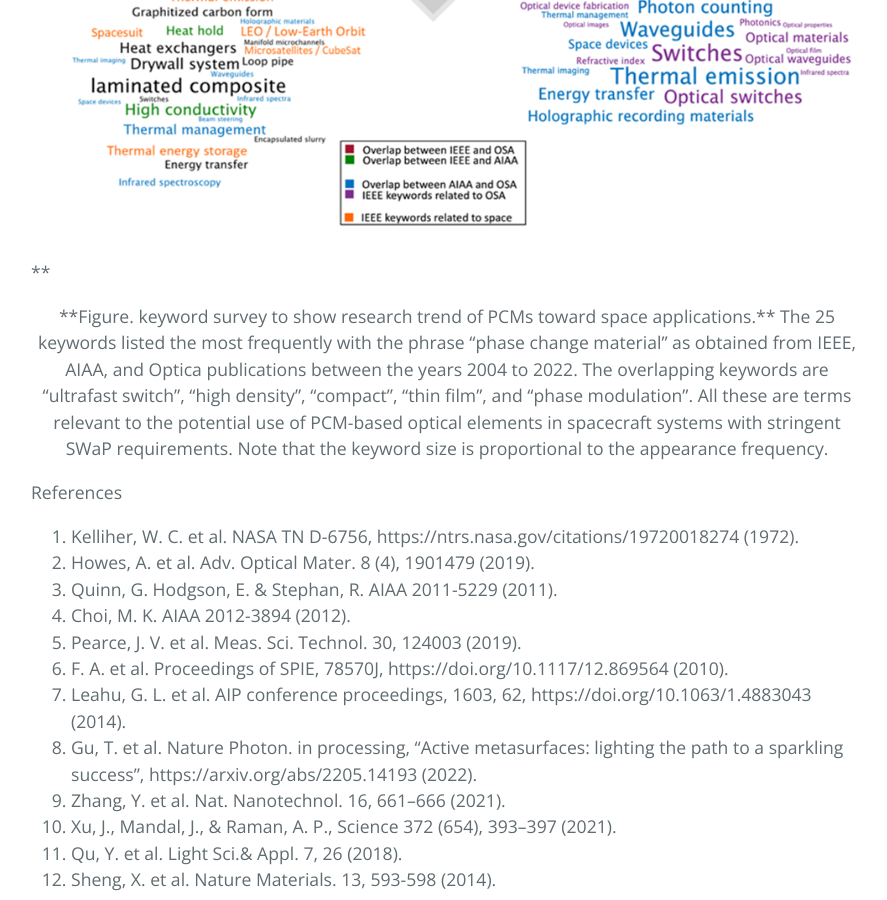
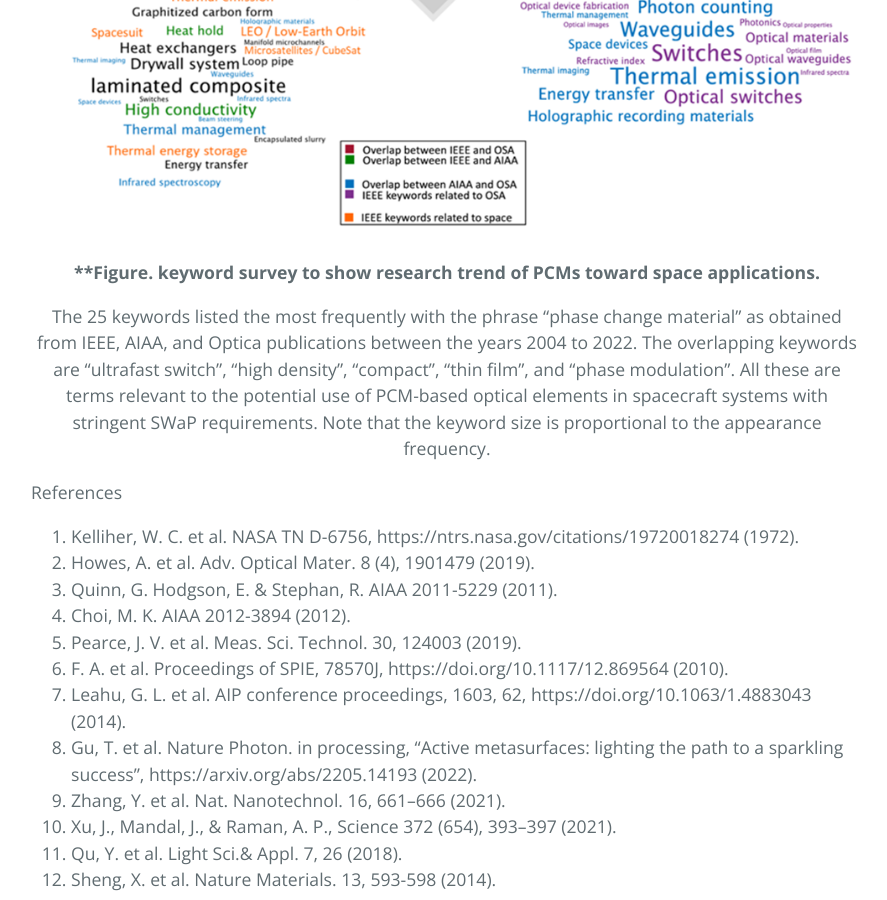
Before and after one commit to Spaceborne-PCMs/Spaceborne-PCMs.github.io, a Jekyll site: the page built from researchtrends.md, in a window 1280 px wide and 900 px high, scrolled down 2634 px. Shown: the whole window, without its empty margins (193-1080 px from the left). Built offline with Jekyll 4.4.1, drawn with Linux system fonts in a browser that asks for light colours.

Commit message:
Update researchtrends.md

```diff
--- a/researchtrends.md
+++ b/researchtrends.md
@@ -22,8 +22,9 @@ PCMs’ non-volatile, reconfigurable, and fast-switching characteristics are an
 
 ![InSitu](figures/keywordsearch.png)
 
-**<center>**Figure. keyword survey to show research trend of PCMs toward space applications.**
-The 25 keywords listed the most frequently with the phrase “phase change material” as obtained from IEEE, AIAA, and Optica publications between the years 2004 to 2022. The overlapping keywords are “ultrafast switch”, “high density”, “compact”, “thin film”, and “phase modulation”. All these are terms relevant to the potential use of PCM-based optical elements in spacecraft systems with stringent SWaP requirements. Note that the keyword size is proportional to the appearance frequency.</center>
+**<center>**Figure. keyword survey to show research trend of PCMs toward space applications.</center>**
+
+<center>The 25 keywords listed the most frequently with the phrase “phase change material” as obtained from IEEE, AIAA, and Optica publications between the years 2004 to 2022. The overlapping keywords are “ultrafast switch”, “high density”, “compact”, “thin film”, and “phase modulation”. All these are terms relevant to the potential use of PCM-based optical elements in spacecraft systems with stringent SWaP requirements. Note that the keyword size is proportional to the appearance frequency.</center>
 
 References
 1.	Kelliher, W. C. et al. NASA TN D-6756, https://ntrs.nasa.gov/citations/19720018274 (1972).
```
